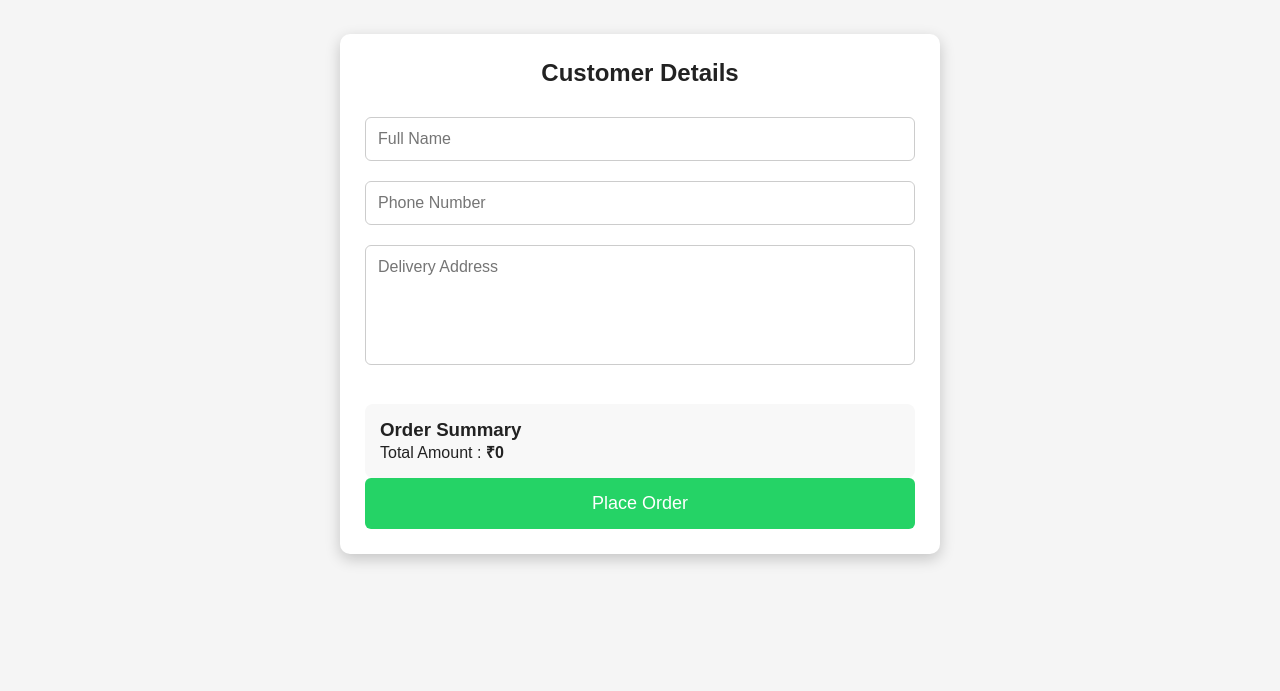
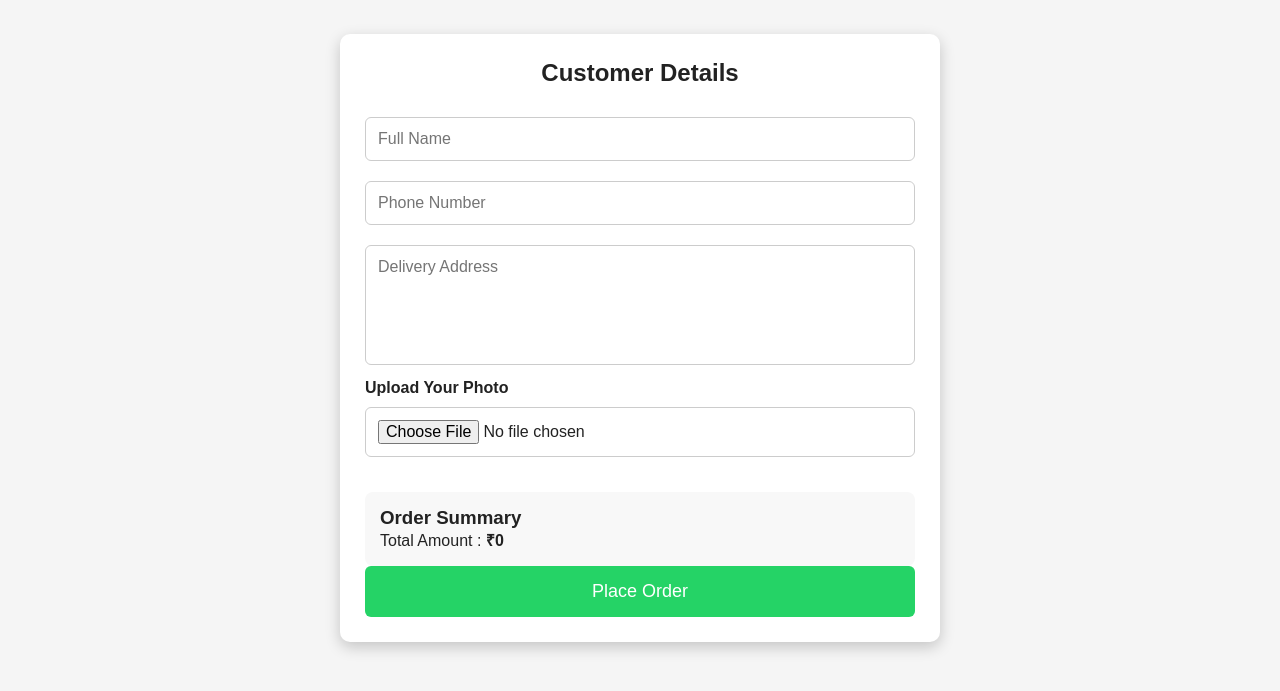
Before and after one commit to dineshh07/MP-FRAMES, a plain HTML site: page checkout.html in a window 1280 px wide. Shown: the part 73-764 px from the top of the page. Drawn offline with Linux system fonts and the light colour scheme.

Commit message:
Update checkout.html

```diff
--- a/checkout.html
+++ b/checkout.html
@@ -121,6 +121,13 @@ placeholder="Phone Number">
 id="address"
 placeholder="Delivery Address"></textarea>
 
+    <label><b>Upload Your Photo</b></label>
+
+<input
+type="file"
+id="photo"
+accept="image/*">
+
 <div class="order-summary">
 
 <h3>Order Summary</h3>
```
